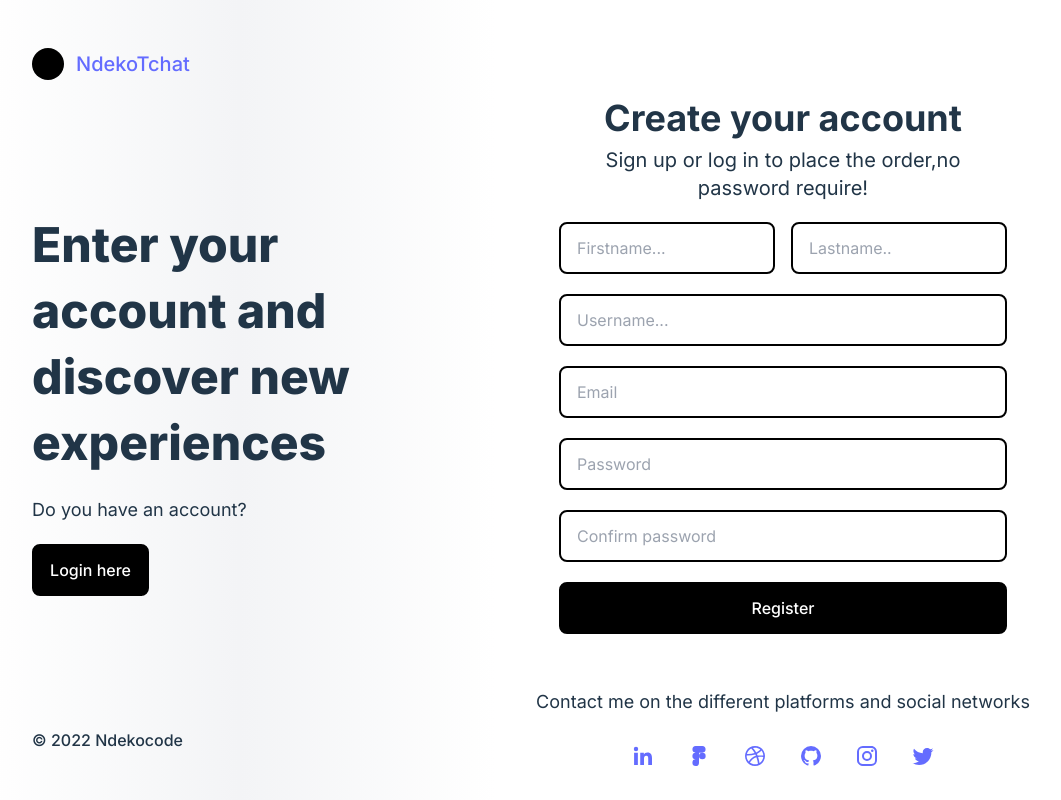
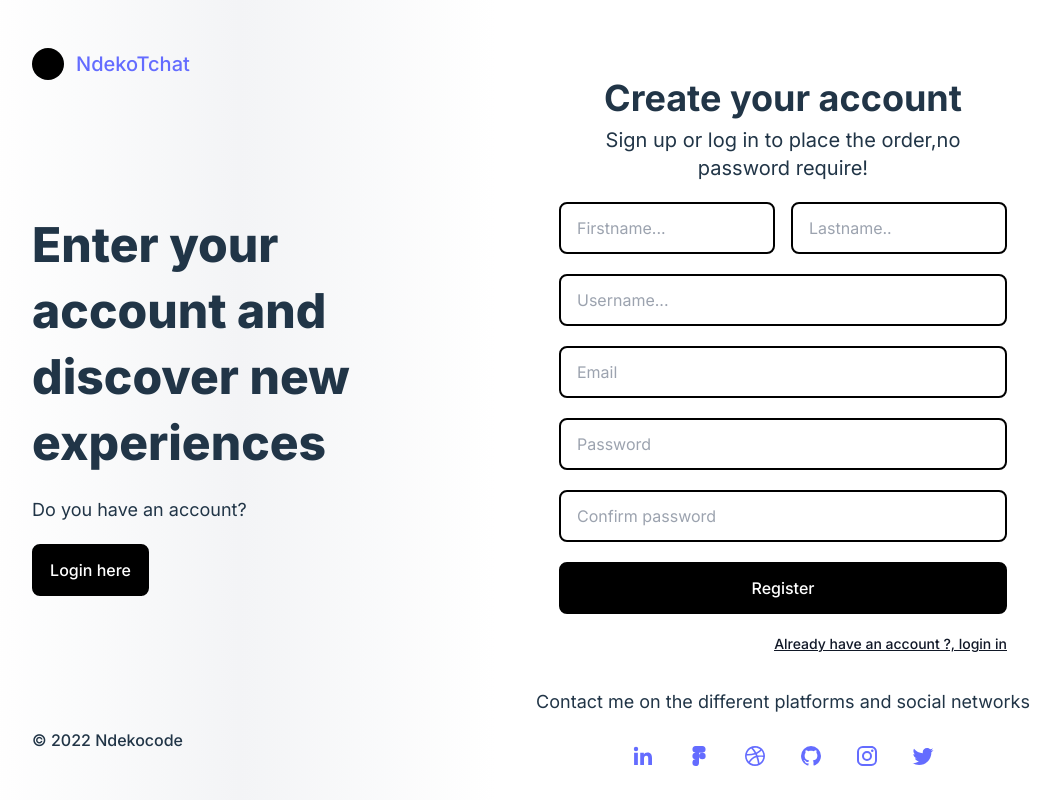
Before and after one commit to NdekoCode/gda-chat-front, a React (Vite) app: page /register in a window 1280 px wide. Shown: the whole page, without its empty margins (113-1174 px from the left). Built offline with nearby package versions, Linux system fonts and the light colour scheme; no server answers.

Commit message:
feat: add additionnal auth link

```diff
--- a/src/pages/Login.jsx
+++ b/src/pages/Login.jsx
@@ -1,4 +1,5 @@
 import React, { useState } from "react";
+import { Link } from "react-router-dom";
 import { toast } from "react-toastify";
 import FormFooter from "../components/auth/FormFooter";
 import FormInfos from "../components/auth/FormInfos";
@@ -117,6 +118,13 @@ const Login = () => {
                 )}
               </button>
             </div>
+            <div className="w-full text-end mt-0">
+              <p className="text-gray-900 underline text-sm">
+                <Link className="text-inherit transition-colors" to="/register">
+                  Don't have an account ?, create one
+                </Link>
+              </p>
+            </div>
           </form>
           {/* Footer */}
 
--- a/src/pages/Register.jsx
+++ b/src/pages/Register.jsx
@@ -1,4 +1,5 @@
 import React, { useState } from "react";
+import { Link } from "react-router-dom";
 import { toast } from "react-toastify";
 import FormFooter from "../components/auth/FormFooter";
 import FormInfos from "../components/auth/FormInfos";
@@ -170,6 +171,13 @@ const Register = () => {
                 )}
               </button>
             </div>
+            <div className="w-full text-end mt-0">
+              <p className="text-gray-900 underline text-sm">
+                <Link className="text-inherit transition-colors" to="/login">
+                  Already have an account ?, login in
+                </Link>
+              </p>
+            </div>
           </form>
           {/* Footer */}
           <FormFooter />
```
